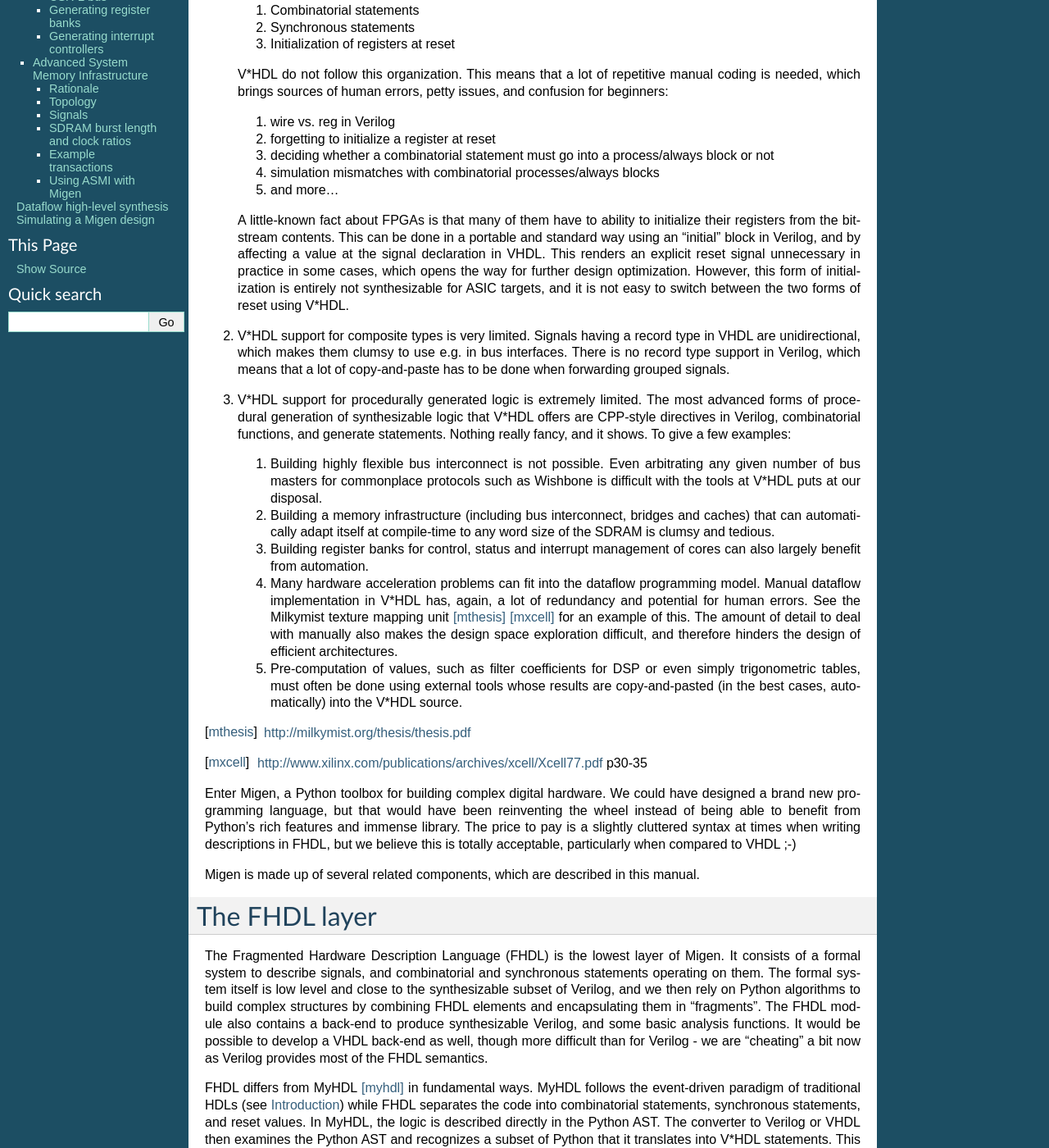
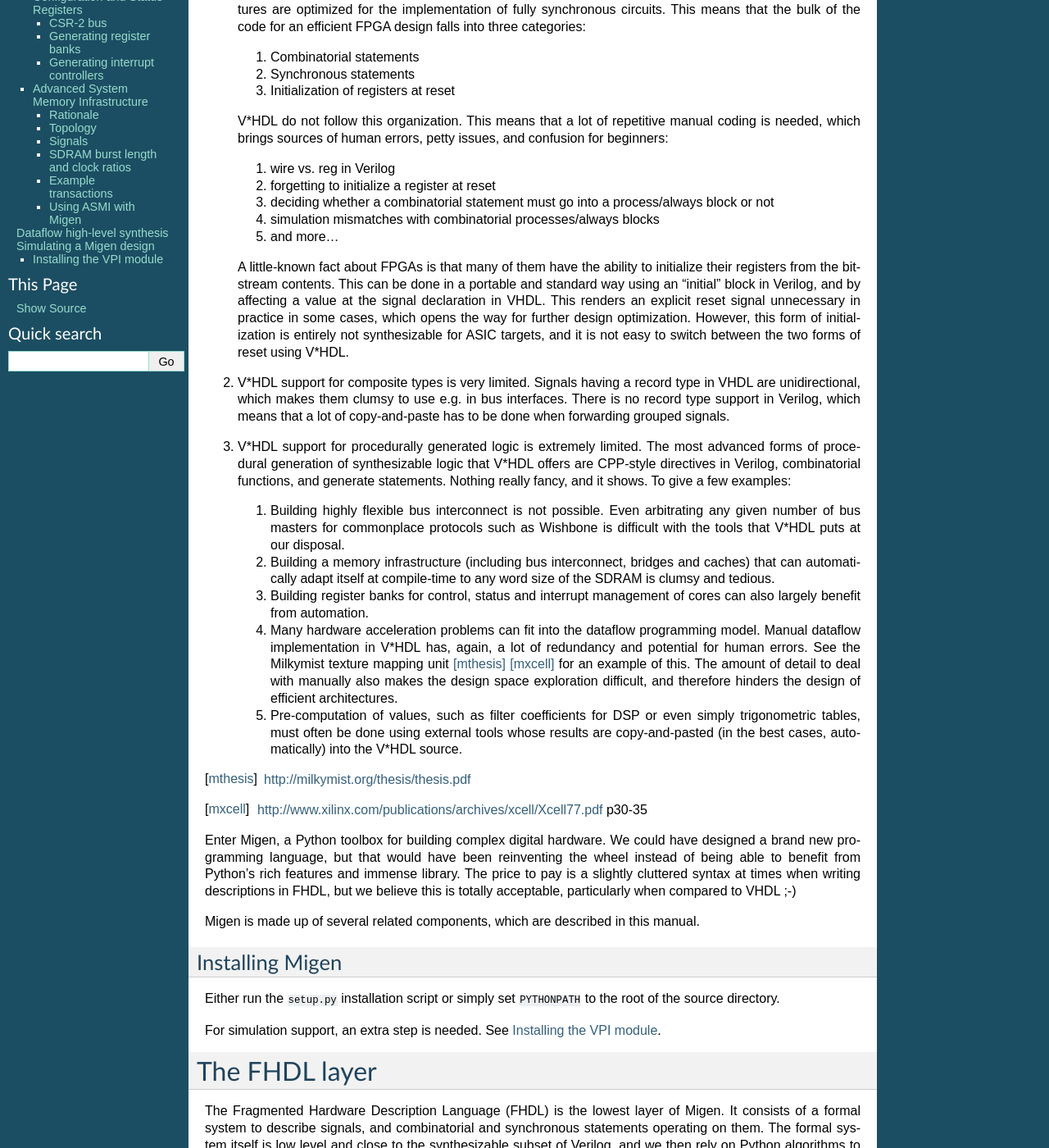
Before and after one commit to enjoy-digital/litex, a Sphinx documentation site: the page built from doc/index.rst, in a window 1280 px wide and 1400 px high, scrolled down 454 px. Shown: the whole window at 82% size. Built offline with Sphinx 7.4.7, drawn with Linux system fonts in a browser that asks for light colours; formulas are drawn with MathJax 3; some of the changed text lies outside the part shown.

Commit message:
doc: cosmetic changes (thanks rofl0r for reporting typos)

```diff
--- a/doc/index.rst
+++ b/doc/index.rst
@@ -1,13 +1,17 @@
 Migen manual
 ############
 
-.. _introduction:
-
 Introduction
 ############
+
 Migen is a Python-based tool that aims at automating further the VLSI design process.
 
 Migen makes it possible to apply modern software concepts such as object-oriented programming and metaprogramming to design hardware. This results in more elegant and easily maintained designs and reduces the incidence of human errors.
+
+.. _background:
+
+Background
+**********
 
 Even though the Milkymist system-on-chip [mm]_ is technically successful, it suffers from several limitations stemming from its implementation in manually written Verilog HDL:
 
@@ -27,13 +31,13 @@
    #. simulation mismatches with combinatorial processes/always blocks
    #. and more...
 
-   A little-known fact about FPGAs is that many of them have to ability to initialize their registers from the bitstream contents. This can be done in a portable and standard way using an "initial" block in Verilog, and by affecting a value at the signal declaration in VHDL. This renders an explicit reset signal unnecessary in practice in some cases, which opens the way for further design optimization. However, this form of initialization is entirely not synthesizable for ASIC targets, and it is not easy to switch between the two forms of reset using V*HDL.
+   A little-known fact about FPGAs is that many of them have the ability to initialize their registers from the bitstream contents. This can be done in a portable and standard way using an "initial" block in Verilog, and by affecting a value at the signal declaration in VHDL. This renders an explicit reset signal unnecessary in practice in some cases, which opens the way for further design optimization. However, this form of initialization is entirely not synthesizable for ASIC targets, and it is not easy to switch between the two forms of reset using V*HDL.
 
 #. V*HDL support for composite types is very limited. Signals having a record type in VHDL are unidirectional, which makes them clumsy to use e.g. in bus interfaces. There is no record type support in Verilog, which means that a lot of copy-and-paste has to be done when forwarding grouped signals.
 
 #. V*HDL support for procedurally generated logic is extremely limited. The most advanced forms of procedural generation of synthesizable logic that V*HDL offers are CPP-style directives in Verilog, combinatorial functions, and generate statements. Nothing really fancy, and it shows. To give a few examples:
 
-   #. Building highly flexible bus interconnect is not possible. Even arbitrating any given number of bus masters for commonplace protocols such as Wishbone is difficult with the tools at V*HDL puts at our disposal.
+   #. Building highly flexible bus interconnect is not possible. Even arbitrating any given number of bus masters for commonplace protocols such as Wishbone is difficult with the tools that V*HDL puts at our disposal.
    #. Building a memory infrastructure (including bus interconnect, bridges and caches) that can automatically adapt itself at compile-time to any word size of the SDRAM is clumsy and tedious.
    #. Building register banks for control, status and interrupt management of cores can also largely benefit from automation.
    #. Many hardware acceleration problems can fit into the dataflow programming model. Manual dataflow implementation in V*HDL has, again, a lot of redundancy and potential for human errors. See the Milkymist texture mapping unit [mthesis]_ [mxcell]_ for an example of this. The amount of detail to deal with manually also makes the design space exploration difficult, and therefore hinders the design of efficient architectures.
@@ -46,13 +50,20 @@
 
 Migen is made up of several related components, which are described in this manual.
 
+Installing Migen
+****************
+Either run the ``setup.py`` installation script or simply set ``PYTHONPATH`` to the root of the source directory.
+
+For simulation support, an extra step is needed. See :ref:`vpisetup`.
+
+
 The FHDL layer
 ##############
 
 The Fragmented Hardware Description Language (FHDL) is the lowest layer of Migen. It consists of a formal system to describe signals, and combinatorial and synchronous statements operating on them. The formal system itself is low level and close to the synthesizable subset of Verilog, and we then rely on Python algorithms to build complex structures by combining FHDL elements and encapsulating them in "fragments".
 The FHDL module also contains a back-end to produce synthesizable Verilog, and some basic analysis functions. It would be possible to develop a VHDL back-end as well, though more difficult than for Verilog - we are "cheating" a bit now as Verilog provides most of the FHDL semantics.
 
-FHDL differs from MyHDL [myhdl]_ in fundamental ways. MyHDL follows the event-driven paradigm of traditional HDLs (see :ref:`introduction`) while FHDL separates the code into combinatorial statements, synchronous statements, and reset values. In MyHDL, the logic is described directly in the Python AST. The converter to Verilog or VHDL then examines the Python AST and recognizes a subset of Python that it translates into V*HDL statements. This seriously impedes the capability of MyHDL to generate logic procedurally. With FHDL, you manipulate a custom AST from Python, and you can more easily design algorithms that operate on it.
+FHDL differs from MyHDL [myhdl]_ in fundamental ways. MyHDL follows the event-driven paradigm of traditional HDLs (see :ref:`background`) while FHDL separates the code into combinatorial statements, synchronous statements, and reset values. In MyHDL, the logic is described directly in the Python AST. The converter to Verilog or VHDL then examines the Python AST and recognizes a subset of Python that it translates into V*HDL statements. This seriously impedes the capability of MyHDL to generate logic procedurally. With FHDL, you manipulate a custom AST from Python, and you can more easily design algorithms that operate on it.
 
 .. [myhdl] http://www.myhdl.org
 
@@ -212,7 +223,7 @@
   * ``WRITE_FIRST``: the written value is returned.
   * ``NO_CHANGE``: the data read signal keeps its previous value on a write.
 
-Migen generates behavioural V*HDL code that should be compatible with all simulators and, if the number of ports is <= 2, most FPGA synthesizers. If a specific code is needed, the memory generator function can be overriden using the memory_handler parameter of the conversion function.
+Migen generates behavioural V*HDL code that should be compatible with all simulators and, if the number of ports is <= 2, most FPGA synthesizers. If a specific code is needed, the memory generator function can be overriden using the ``memory_handler`` parameter of the conversion function.
 
 Fragments
 *********
@@ -240,6 +251,7 @@
 
 Bus support
 ###########
+
 Migen Bus contains classes providing a common structure for master and slave interfaces of the following buses:
 
 * Wishbone [wishbone]_, the general purpose bus recommended by Opencores.
@@ -353,7 +365,7 @@
 * Hub-to-Master
 
   * ``tag_issue`` is an integer representing the transaction ("tag") attributed by the hub. The width of this signal is determined by the maximum number of in-flight transactions that the hub port can handle.
-  * ``ack`` is asserted when ``tag_issue`` is valid and the transaction has been registered by the hub. A hub may assert ACK even when ``stb`` is low, which means it is ready to accept any new transaction and will do as soon as ``stb`` goes high.
+  * ``ack`` is asserted when ``tag_issue`` is valid and the transaction has been registered by the hub. A hub may assert ``ack'' even when ``stb`` is low, which means it is ready to accept any new transaction and will do as soon as ``stb`` goes high.
 
 The data signals are used to complete requests.
 
@@ -426,3 +438,8 @@
 
 Simulating a Migen design
 #########################
+
+.. _vpisetup:
+
+Installing the VPI module
+*************************
```
